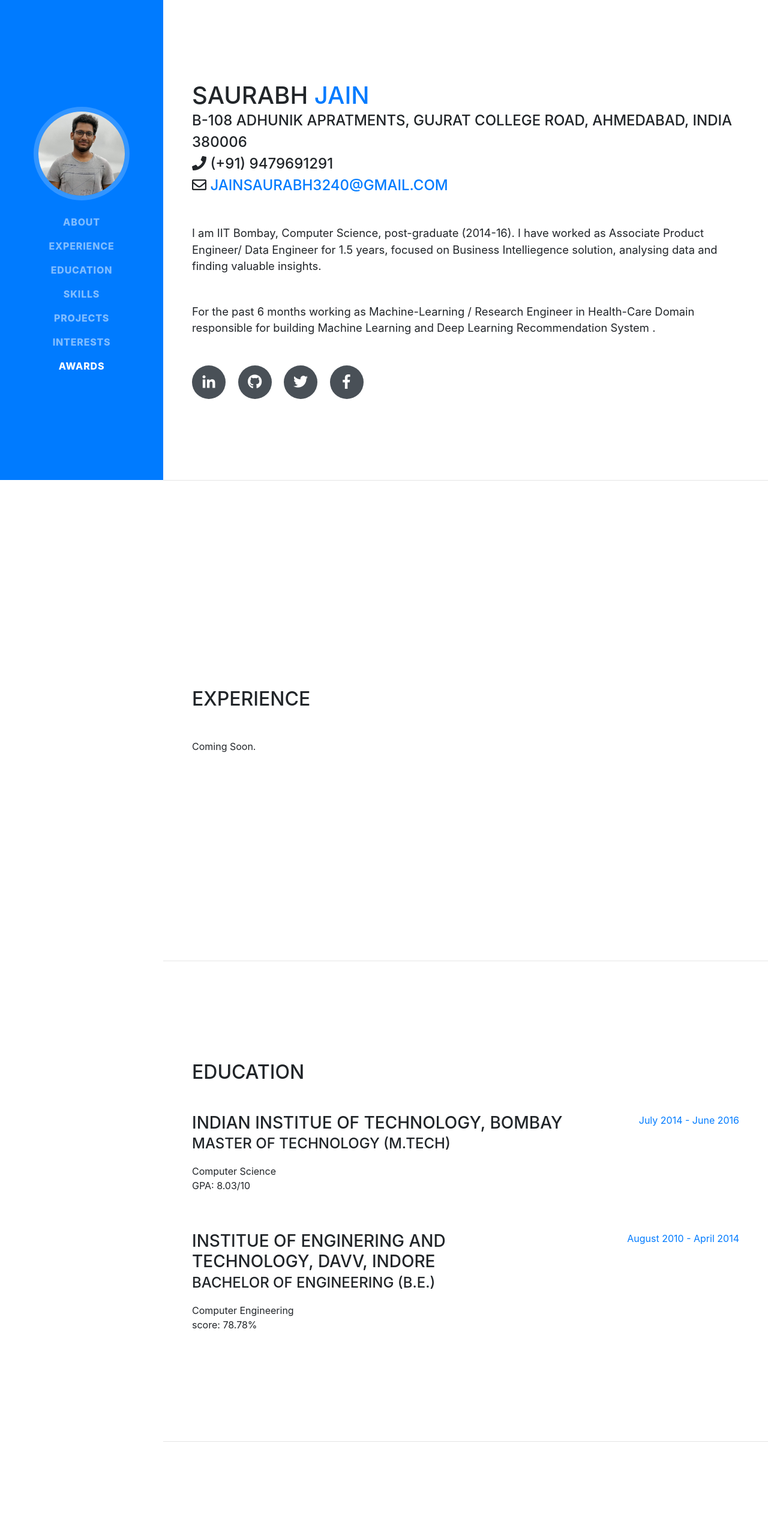
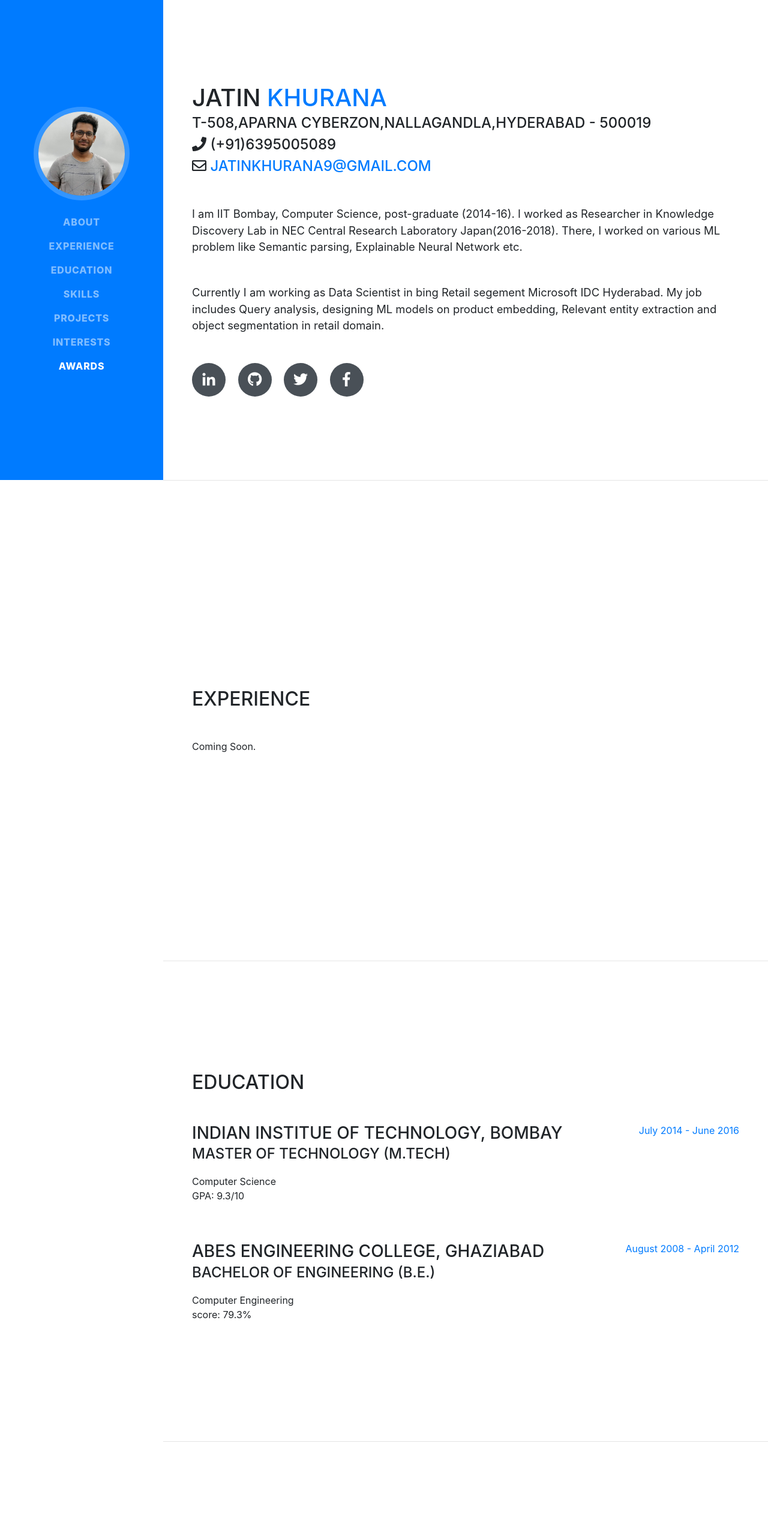
Before and after one commit to jKhurana/jKhurana.github.io, a website with bundled scripts: page index.html in a window 1280 px wide. Shown: the top 2560 px of the page at 60% size. Built offline with nearby package versions, Linux system fonts and the light colour scheme; a web font is replaced by a local one.

Commit message:
Personal Detail updated

```diff
--- a/index.html
+++ b/index.html
@@ -28,7 +28,7 @@
 
     <nav class="navbar navbar-expand-lg navbar-dark bg-primary fixed-top" id="sideNav">
       <a class="navbar-brand js-scroll-trigger" href="#page-top">
-        <span class="d-block d-lg-none">SAURABH JAIN</span>
+        <span class="d-block d-lg-none">JATIN KHURANA</span>
         <span class="d-none d-lg-block">
           <img class="img-fluid img-profile rounded-circle mx-auto mb-2" src="img/profile.jpg" alt="">
         </span>
@@ -67,24 +67,24 @@
 
       <section class="resume-section p-3 p-lg-5 d-flex d-column" id="about">
         <div class="my-auto">
-          <h1 class="mb-0">SAURABH
-            <span class="text-primary">JAIN</span>
+          <h1 class="mb-0">JATIN
+            <span class="text-primary">KHURANA</span>
           </h1>
-          <div class="subheading mb-5">B-108 Adhunik Apratments, Gujrat college Road, Ahmedabad, India 380006 <br><i class="fas fa-phone"></i> (+91) 9479691291
-            <br><i class="far fa-envelope"> </i> <a href="mailto:name@email.com"> jainsaurabh3240@gmail.com </a>
+          <div class="subheading mb-5">T-508,Aparna Cyberzon,Nallagandla,Hyderabad - 500019 <br><i class="fas fa-phone"></i> (+91)6395005089
+            <br><i class="far fa-envelope"> </i> <a href="mailto:name@email.com"> jatinkhurana9@gmail.com </a>
           </div>
           <p class="lead mb-5">I am IIT Bombay, Computer Science, post-graduate (2014-16).
-		  I have worked as Associate Product Engineer/ Data Engineer for 1.5 years, focused on Business Intelliegence solution, analysing data and finding valuable insights.
+		  I worked as Researcher in Knowledge Discovery Lab in NEC Central Research Laboratory Japan(2016-2018). There, I worked on various ML problem like Semantic parsing, Explainable Neural Network etc.
 		  </p>
 		  <p class="lead mb-5">
-		  For the past 6 months working as Machine-Learning / Research Engineer in Health-Care Domain responsible for building Machine Learning and Deep Learning Recommendation System .
+		  Currently I am working as Data Scientist in bing Retail segement Microsoft IDC Hyderabad. My job includes Query analysis, designing ML models on product embedding, Relevant entity extraction and object segmentation in retail domain.
 		  </br>
 		  </p >
 		  <div class="social-icons">
             <a href="https://www.linkedin.com/in/s4ur4bh/">
               <i class="fab fa-linkedin-in"></i>
             </a>
-            <a href="https://github.com/saurabh3240">
+            <a href="https://github.com/jkhurana">
               <i class="fab fa-github"></i>
             </a>
             <a href="https://twitter.com/JAINSAURABHJAIN">
@@ -163,7 +163,7 @@
               <h3 class="mb-0">Indian Institue of Technology, Bombay</h3>
               <div class="subheading mb-3">Master of Technology (M.Tech) </div>
               <div>Computer Science</div>
-              <p>GPA: 8.03/10</p>
+              <p>GPA: 9.3/10</p>
             </div>
             <div class="resume-date text-md-right">
               <span class="text-primary">July 2014 - June 2016</span>
@@ -172,13 +172,13 @@
 
           <div class="resume-item d-flex flex-column flex-md-row">
             <div class="resume-content mr-auto">
-              <h3 class="mb-0">Institue of Enginering and Technology, DAVV, Indore</h3>
+              <h3 class="mb-0">ABES Engineering College, Ghaziabad</h3>
 			  <div class="subheading mb-3">Bachelor of Engineering  (B.E.) </div>
               <div >Computer Engineering</div>
-              <p>score: 78.78%</p>
+              <p>score: 79.3%</p>
             </div>
             <div class="resume-date text-md-right">
-              <span class="text-primary">August 2010 - April 2014</span>
+              <span class="text-primary">August 2008 - April 2012</span>
             </div>
           </div>
 
@@ -272,7 +272,7 @@
         <div class="my-auto">
           <h2 class="mb-5">Interests</h2>
           <p>Apart from Machine learning and Deep learning Also I enjoy competitive programming.
-		I enjoy playing Badminton & Cricket most. Although I like to try new games and sports . I also enjoy playing computer games.
+		I enjoy playing Badminton & table tennis most. Although I like to try new games and sports.
 		</p>
 		</br>
 
```
